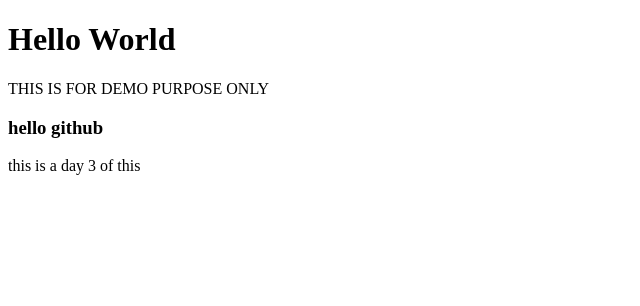
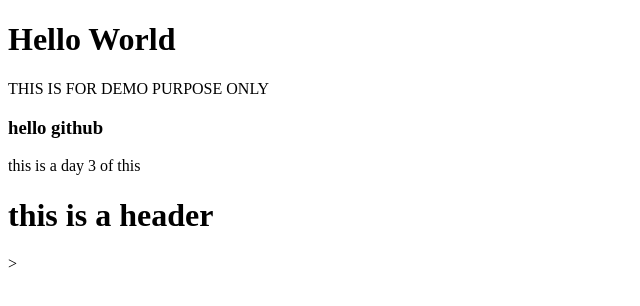
Before and after one commit to rautshreya1610/student-demo2, a plain HTML site: page index.html in a window 1280 px wide. Shown: the whole page, without its empty margins (0-640 px from the left). Drawn offline with Linux system fonts and the light colour scheme.

Commit message:
modified

```diff
--- a/index.html
+++ b/index.html
@@ -10,6 +10,10 @@
         <p> THIS IS FOR DEMO PURPOSE ONLY</p>
         <h3>hello github</h3>
         <p> this is a day 3 of this </p>
-
-</body>
+        <div>
+            <header>
+                <h1>this is a header</h1>
+            </header>
+        </div>
+></body>
 </html>
```
Also changed, not shown: 1 other file.
